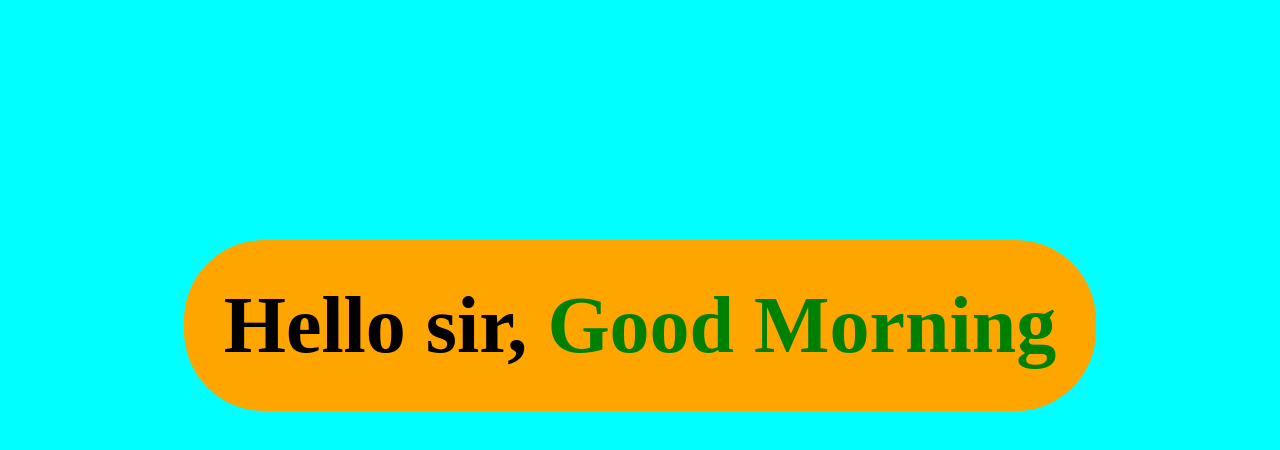
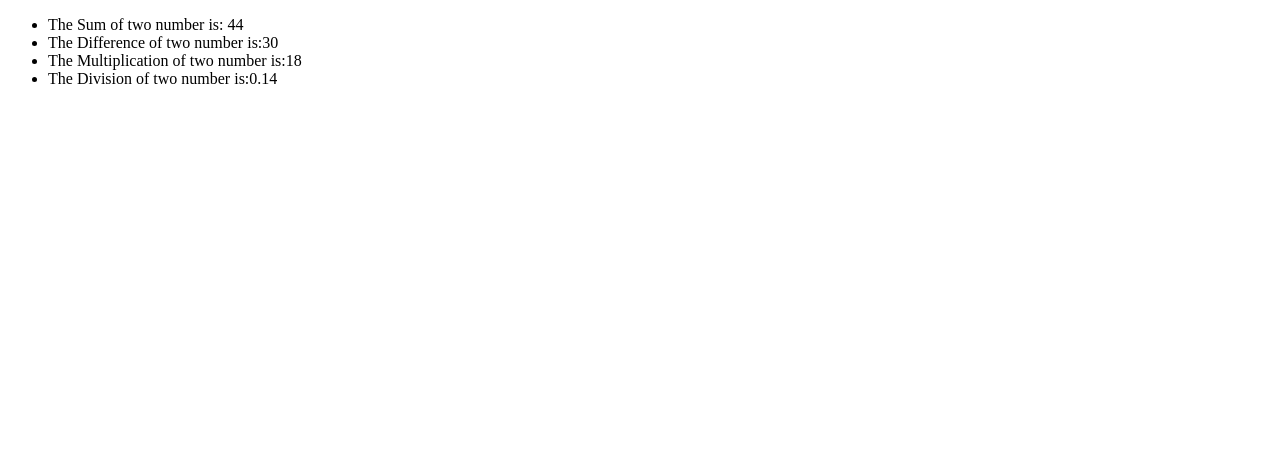
Before and after one commit to MadihaMassoudi/ChangesWhenClickedInReactjs, a React (Create React App) app: page / in a window 1280 px wide. Shown: the top 450 px of the page. Built offline with nearby package versions, Linux system fonts and the light colour scheme; a web font is replaced by a local one.

Commit message:
Calculator

```diff
--- a/src/App.jsx
+++ b/src/App.jsx
@@ -1,32 +1,17 @@
-import React from "react";
+import  React from 'react';
+import {add, sub, multi, division} from './Calculation'
 
 
 function App(){
-
-    let currDate = new Date();
-    currDate = currDate.getHours();
-
-    let greetings = "";
-
-    let cssStyle = {};
-
-    if(currDate >= 1 && currDate < 12){
-        greetings = "Good Morning";
-        cssStyle.color = "Green"
-    }else if(currDate >= 12 && currDate < 19){
-        greetings = "Good Afternoon";
-        cssStyle.color = "Pink"
-    }else{
-        greetings = "Good Night";
-        cssStyle.color = "purple"
-    }
-    return (
-
-    <>
-    <div>
-        <h1> Hello sir, <span style={cssStyle}> {greetings}</span> </h1>
-    </div>
-    </>
+    return(
+        <>
+    <ul>
+        <li>The Sum of two number is: {add(40, 4)}</li>
+        <li>The Difference of two number is:{sub(40, 10)}</li>
+        <li>The Multiplication of two number is:{multi(2, 9)}</li>
+        <li>The Division of two number is:{division(30, 221)}</li>
+    </ul>
+        </>
     )
 }
 
--- /dev/null
+++ b/src/Calculation.jsx
@@ -0,0 +1,21 @@
+function add(a, b){
+    let sum = a + b;
+    return sum;
+}
+
+function sub(a, b){
+    let diff = a - b;
+    return diff;
+}
+function multi(a, b){
+    let product = a * b;
+    return product;
+}
+function division(a, b){
+    let div = a / b;
+    div = div.toFixed(2);
+    return div;
+}
+
+
+export {add, sub, multi, division};
--- a/src/index.css
+++ /dev/null
@@ -1,20 +0,0 @@
-*{margin: 0px; padding: 0px; box-sizing: border-box;}
-
-body{
-    background-color: aqua;
-}
-
-div{
-    display: flex;
-    justify-content: center;
-    position: relative;
-    top: 120px;
-}
-
-div h1{
-    background-color: orange;
-    border-radius: 80px;
-    padding: 40px;
-    font-size: 80px;
-
-}
--- a/src/index.js
+++ b/src/index.js
@@ -1,11 +1,8 @@
-import React from "react";
-import ReactDOM from "react-dom";
-import App from "./App";
-import "./index.css";
+import React from 'react';
+import ReactDOM from 'react-dom';
+import App from './App'
 
 ReactDOM.render(
-  <>
-    <App />
-  </>,
+     <App/ >,
   document.getElementById('root')
 );
```
